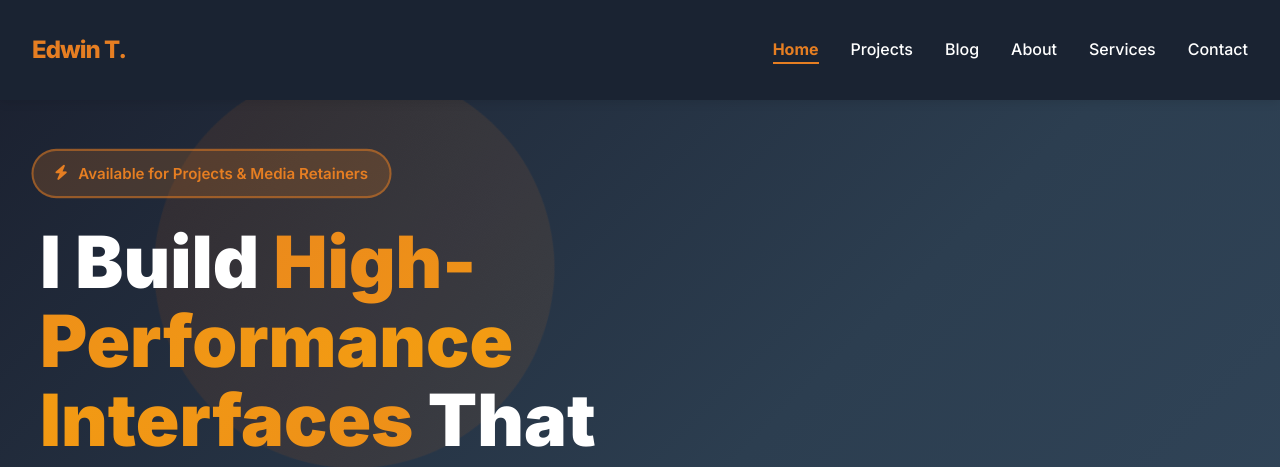
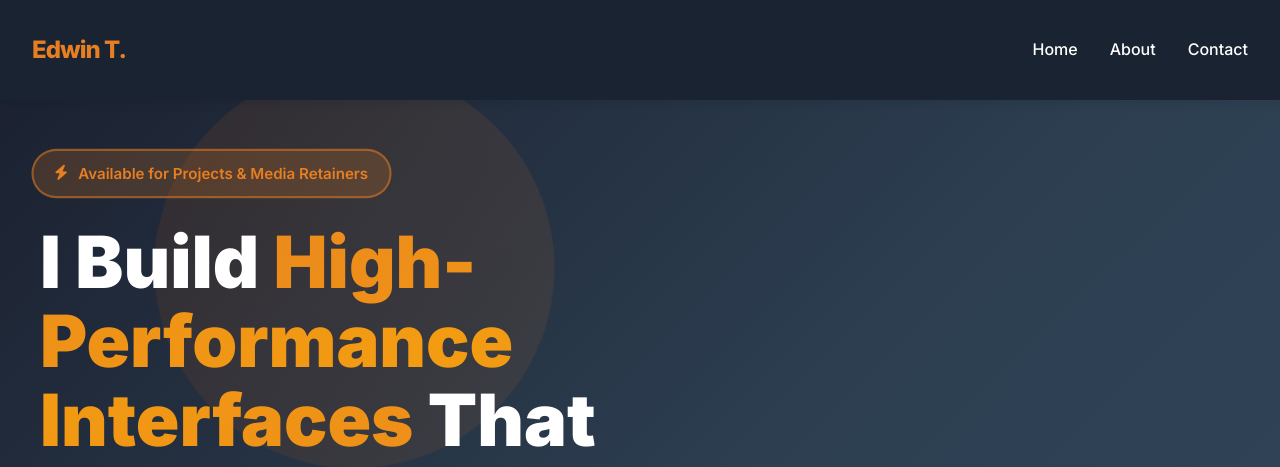
Before and after one commit to Edvusae/mySecondProject, a plain HTML site: page public/index.html in a window 1280 px wide. Shown: the top 467 px of the page. Drawn offline with Linux system fonts and the light colour scheme.

Commit message:
feat: Simplify navigation menu by removing unnecessary links for a cleaner layout

```diff
--- a/public/index.html
+++ b/public/index.html
@@ -22,11 +22,8 @@
     <nav>
         <div class="logo">Edwin T.</div>
         <ul class="nav-links">
-                <li><a href="index.html" class="active">Home</a></li>
-                <li><a href="projects.html">Projects</a></li>
-                <li><a href="blog.html">Blog</a></li>
+            <li><a href="index.html">Home</a></li>
             <li><a href="about.html">About</a></li>
-                <li><a href="services.html">Services</a></li>
             <li><a href="contact.html">Contact</a></li>
         </ul>
         <button class="mobile-menu-toggle" aria-label="Toggle menu">
@@ -34,7 +31,6 @@
         </button>
     </nav>
 </header>
-
     <!-- Main Content -->
     <main class="home-page-main">
 
```
Lines whose indentation alone changed are shown as unchanged.
